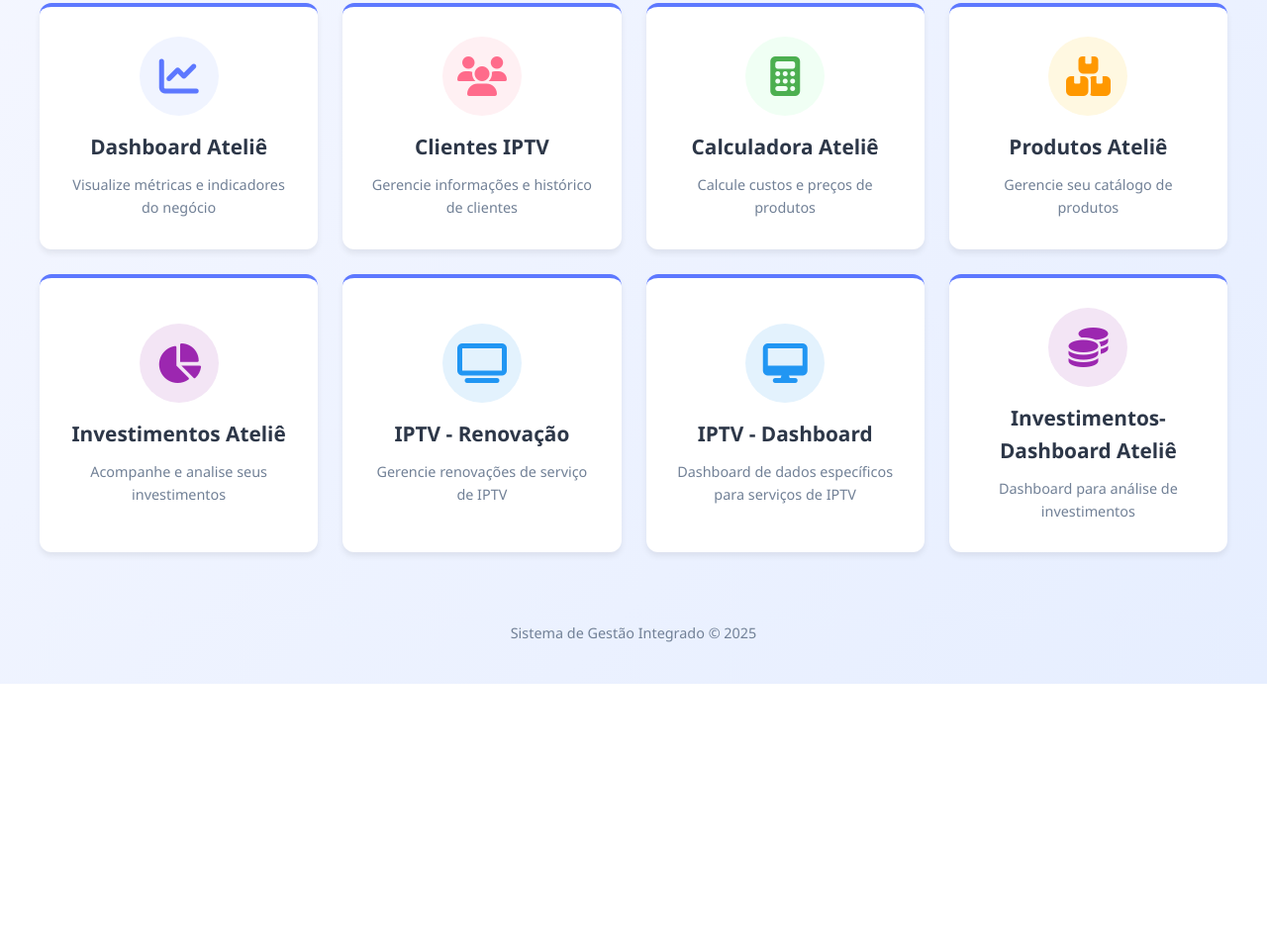
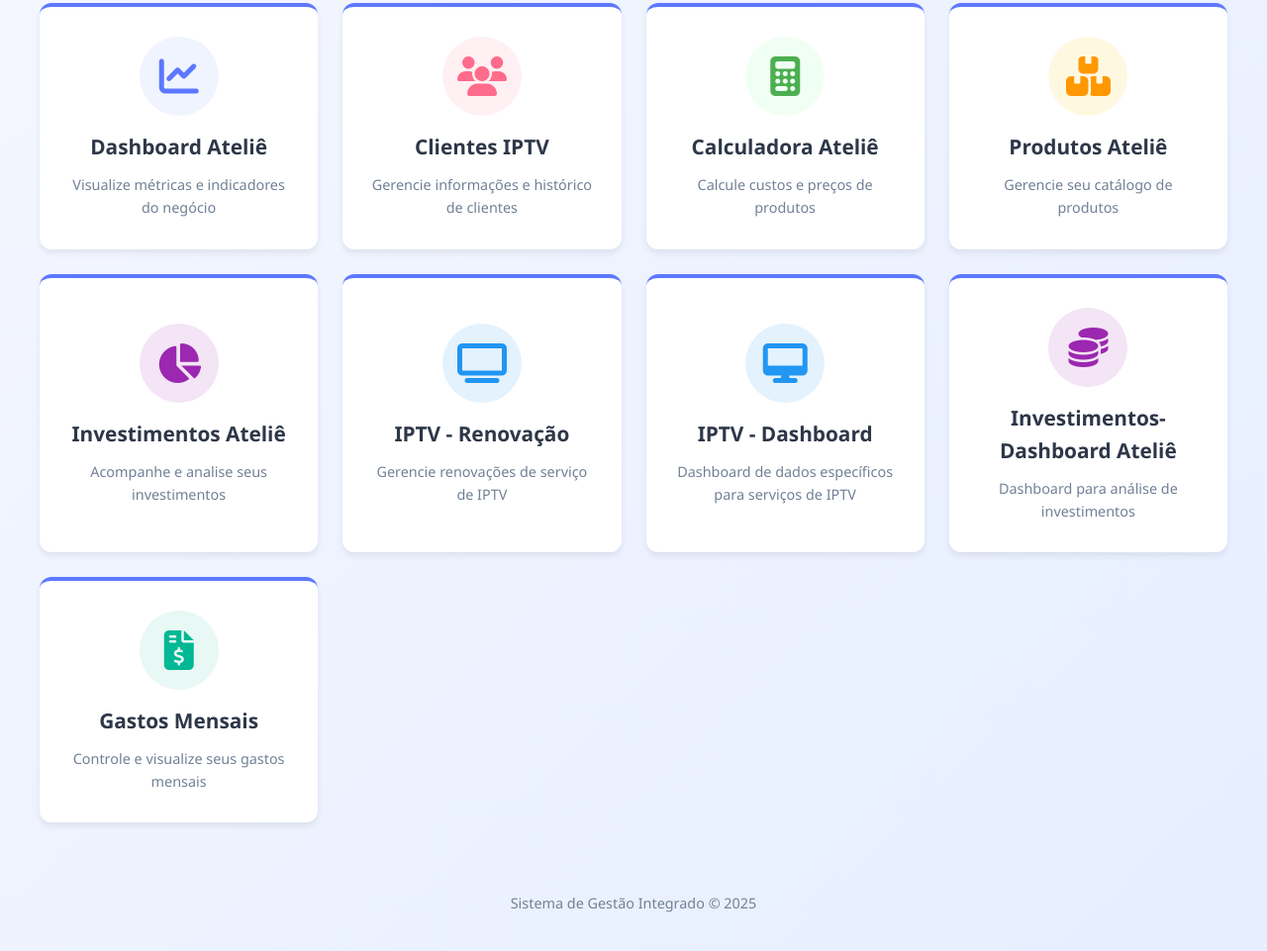
Before and after one commit to JeffiBR/backend-calculador, a website: page index.html in a window 1280 px wide. Shown: the part 199-1160 px from the top of the page at 99% size. Before the commit the page ends 890 px from the top, so only its background shows below. Drawn offline with Linux system fonts and the light colour scheme.

Commit message:
Update index.html

```diff
--- a/index.html
+++ b/index.html
@@ -148,6 +148,11 @@
             background: #e3f2fd;
         }
 
+        .menu-item.gastos i {
+            color: #00b894;
+            background: #e8f8f5;
+        }
+
         .footer {
             text-align: center;
             margin-top: 50px;
@@ -243,6 +248,12 @@
             <h3>Investimentos- Dashboard Ateliê</h3>
             <p>Dashboard para análise de investimentos</p>
         </a>
+
+        <a href="gastos_mensais.html" class="menu-item gastos">
+            <i class="fas fa-file-invoice-dollar"></i>
+            <h3>Gastos Mensais</h3>
+            <p>Controle e visualize seus gastos mensais</p>
+        </a>
     </div>
 
     <div class="footer">
```
